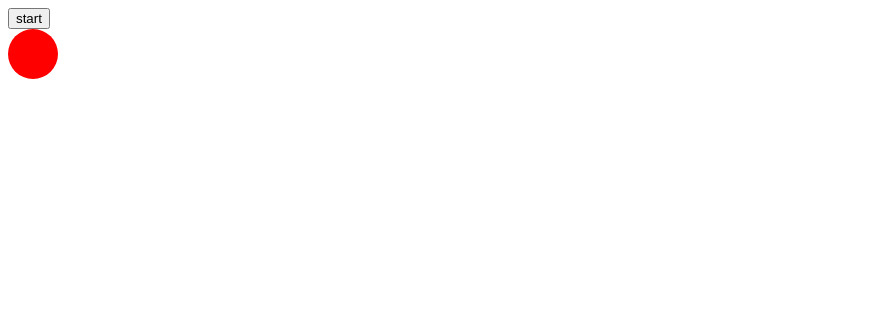
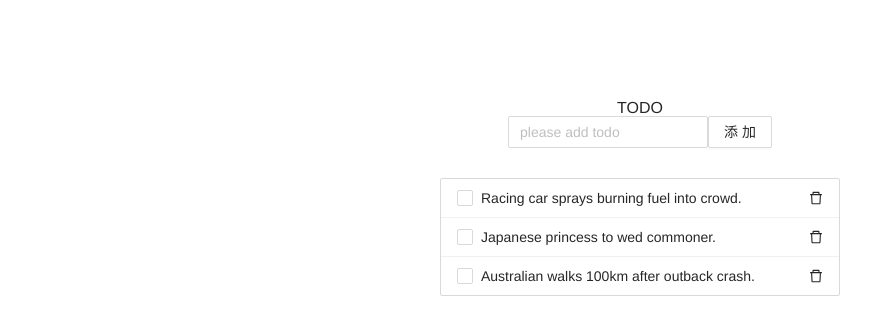
Before and after one commit to iiLsss/react-basic-tutorial, a React app: page / in a window 1280 px wide. Shown: the top 334 px of the page, without its empty margins (0-895 px from the left). Built offline with nearby package versions, Linux system fonts and the light colour scheme.

Commit message:
update: hooks-todo-list

```diff
--- a/package.json
+++ b/package.json
@@ -10,6 +10,7 @@
     "@testing-library/user-event": "^7.1.2",
     "@typescript-eslint/eslint-plugin": "^2.8.0",
     "@typescript-eslint/parser": "^2.8.0",
+    "antd": "^4.1.0",
     "babel-eslint": "10.0.3",
     "babel-jest": "^24.9.0",
     "babel-loader": "8.0.6",
--- /dev/null
+++ b/src/TodoList/TodoForm.js
@@ -0,0 +1,40 @@
+import React, { useState } from 'react'
+import { Input,Button } from 'antd'
+
+
+const useInputState = initialValue => {
+  const [value, setValue] = useState('')
+  let onChange = event => setValue(event.target.value)
+  return {
+    value,
+    onChange,
+    reset: () => setValue('')
+  }
+}
+
+const TodoForm = ({saveTodo}) => {
+  let {value, onChange, reset} = useInputState()
+
+  const addItem = () => {
+    let val = value.trim()
+    if(val.length) {
+      saveTodo(val)
+      reset()
+    }
+  }
+
+  return (
+    <>
+    <Input
+      className="input"
+      placeholder="please add todo"
+      onChange={onChange}
+      value={value}
+      onPressEnter={addItem}
+    />
+    <Button onClick={addItem}>添加</Button>
+    </>
+  )
+}
+
+export default TodoForm
--- /dev/null
+++ b/src/TodoList/TodoList.js
@@ -0,0 +1,27 @@
+import React from 'react'
+import { List, Checkbox } from 'antd'
+import { DeleteOutlined } from '@ant-design/icons'
+
+const TodoList = ({todo, deleteTodo}) => (
+  <List
+    size="small"
+    className="list"
+    bordered
+    dataSource={todo}
+    renderItem={item =>
+      (
+        <List.Item>
+          <div>
+            <Checkbox>
+              {item.content}
+            </Checkbox>
+          </div>
+          <DeleteOutlined onClick={() => deleteTodo(item)} />
+        </List.Item>
+
+      )
+    }
+  />
+)
+
+export default TodoList
--- /dev/null
+++ b/src/TodoList/index.css
@@ -0,0 +1,16 @@
+.wall{
+  margin: 0 auto;
+  padding-top: 100px;
+  text-align: center;
+}
+.input {
+  width: 200px
+}
+.list{
+  margin: 0 auto;
+  margin-top: 30px;
+  width: 400px
+}
+.list-item{
+  margin-left: 5px
+}
--- /dev/null
+++ b/src/TodoList/index.js
@@ -0,0 +1,39 @@
+import React, { useState } from 'react'
+import './index.css'
+import TodoForm from './TodoForm'
+import TodoList from './TodoList'
+import useTodoState from './useTodoState'
+
+const data = [{
+  id: 1,
+  content: 'Racing car sprays burning fuel into crowd.',
+  isDone: false,
+},{
+  id: 2,
+  content: 'Japanese princess to wed commoner.',
+  isDone: false,
+},{
+  id: 3,
+  content: 'Australian walks 100km after outback crash.',
+  isDone: false,
+}]
+
+
+
+const App = () => {
+  let {todos, addTodo, delTodo} = useTodoState(data)
+  return (
+    <div className="wall">
+      <h2>TODO</h2>
+      <TodoForm
+        saveTodo={addTodo}
+      />
+      <TodoList
+        todo={todos}
+        deleteTodo={delTodo}
+      />
+    </div>
+  )
+}
+
+export default App
--- /dev/null
+++ b/src/TodoList/useTodoState.js
@@ -0,0 +1,22 @@
+import { useState } from 'react'
+
+export default (initialValue) => {
+  const [todos, setTodos] = useState(initialValue)
+  console.log(todos);
+  let addTodo = (val) => {
+    setTodos([...todos, {
+      id: todos[todos.length - 1].id + 1,
+      content: val,
+      isDone: false
+    }])
+  }
+  let delTodo = val => {
+    const newTodos = todos.filter(item=> item !== val)
+    setTodos(newTodos)
+  }
+  return {
+    todos,
+    addTodo,
+    delTodo
+  }
+}
--- /dev/null
+++ b/src/index.css
@@ -0,0 +1,133 @@
+/* http://meyerweb.com/eric/tools/css/reset/
+   v2.0 | 20110126
+   License: none (public domain)
+*/
+@import '~antd/dist/antd.css';
+
+html,
+body,
+div,
+span,
+applet,
+object,
+iframe,
+h1,
+h2,
+h3,
+h4,
+h5,
+h6,
+p,
+blockquote,
+pre,
+a,
+abbr,
+acronym,
+address,
+big,
+cite,
+code,
+del,
+dfn,
+em,
+img,
+ins,
+kbd,
+q,
+s,
+samp,
+small,
+strike,
+strong,
+sub,
+sup,
+tt,
+var,
+b,
+u,
+i,
+center,
+dl,
+dt,
+dd,
+ol,
+ul,
+li,
+fieldset,
+form,
+label,
+legend,
+table,
+caption,
+tbody,
+tfoot,
+thead,
+tr,
+th,
+td,
+article,
+aside,
+canvas,
+details,
+embed,
+figure,
+figcaption,
+footer,
+header,
+hgroup,
+menu,
+nav,
+output,
+ruby,
+section,
+summary,
+time,
+mark,
+audio,
+video {
+  margin: 0;
+  padding: 0;
+  border: 0;
+  font-size: 100%;
+  font: inherit;
+  vertical-align: baseline;
+  font-family: 'Helvetica Neue', Helvetica, 'PingFang SC', Tahoma,
+    'Hiragino Sans GB', 'Heiti SC', Arial, 'Microsoft YaHei',
+    'WenQuanYi Micro Hei', sans-serif;
+}
+/* HTML5 display-role reset for older browsers */
+article,
+aside,
+details,
+figcaption,
+figure,
+footer,
+header,
+hgroup,
+menu,
+nav,
+section {
+  display: block;
+}
+body {
+  line-height: 1;
+}
+ol,
+ul {
+  list-style: none;
+}
+blockquote,
+q {
+  quotes: none;
+}
+blockquote:before,
+blockquote:after,
+q:before,
+q:after {
+  content: '';
+  content: none;
+}
+table {
+  border-collapse: collapse;
+  border-spacing: 0;
+}
--- a/src/index.js
+++ b/src/index.js
@@ -1,5 +1,6 @@
 import React from 'react';
 import ReactDOM from 'react-dom';
+import './index.css'
 // import App from './render/App'
 // import Counter from './components/Counter'
 // import Counter from './components/Counter2'
@@ -9,7 +10,8 @@ import ReactDOM from 'react-dom';
 // import Counter from './components/Counter6'
 // import Counter from './components/Counter7'
 // import Counter from './components/Counter8'
-import Counter from './components/Counter9'
+// import Counter from './components/Counter9'
+import TodoList from './TodoList'
 
 
-ReactDOM.render(<Counter/>, document.getElementById('root'));
+ReactDOM.render(<TodoList/>, document.getElementById('root'));
```
Also changed, not shown: 1 other file (tests, documents, lock files or other folders).
